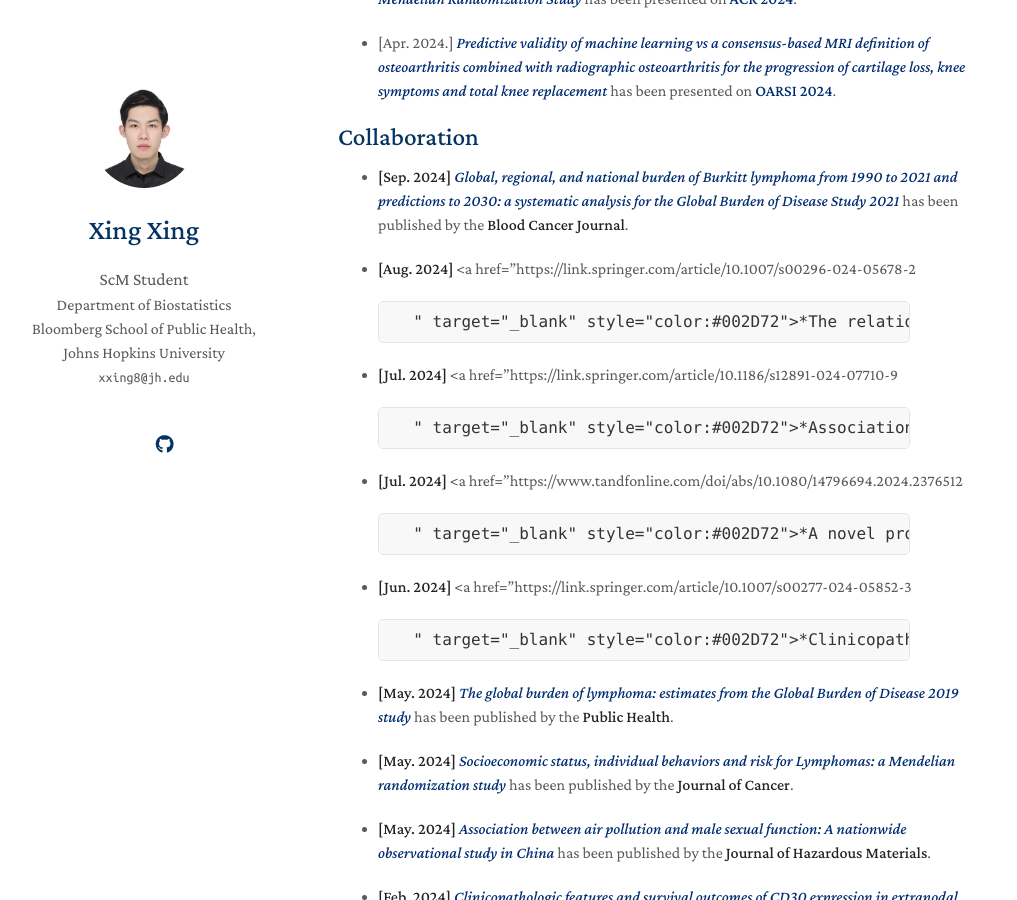
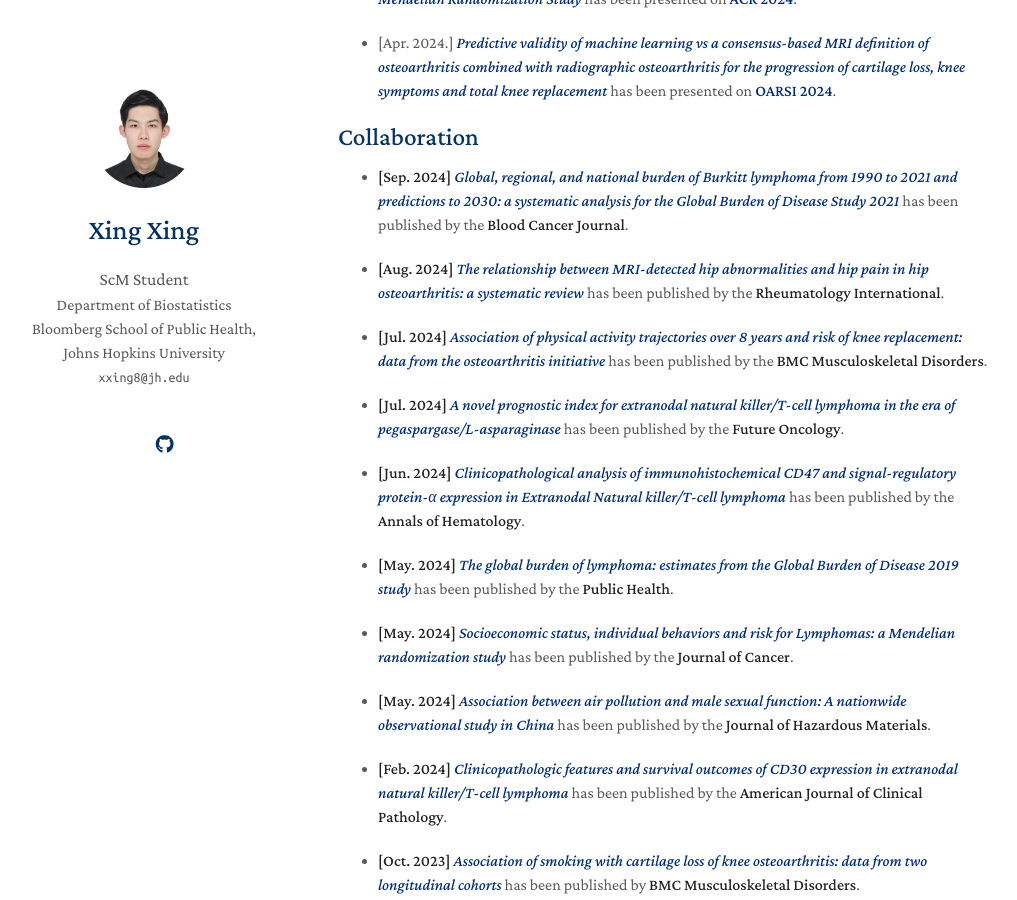
Before and after one commit to KevinXing3/kevinXing3.github.io, a Jekyll site: the page built from index.md, in a window 1280 px wide and 900 px high, scrolled down 1380 px. Shown: the whole window, without its empty margins (132-1149 px from the left). Built offline with Jekyll 4.4.1, drawn with Linux system fonts in a browser that asks for light colours; nearby versions of some CDN libraries; a style sheet for code colours, icons or effects is not loaded; our own code applies the rules of GitHub Pages for plain Markdown files.

Commit message:
Update index.md

```diff
--- a/index.md
+++ b/index.md
@@ -28,29 +28,13 @@ Outside of academia, I’m a dead hard fan of Juventus and Park Hyatt.
 ## Collaboration
 - **[Sep. 2024]** <a href="https://www.nature.com/articles/s41408-024-01138-z" target="_blank" style="color:#002D72">*Global, regional, and national burden of Burkitt lymphoma from 1990 to 2021 and predictions to 2030: a systematic analysis for the Global Burden of Disease Study 2021*</a> has been published by the **Blood Cancer Journal**.
 
-- **[Aug. 2024]** <a href="https://link.springer.com/article/10.1007/s00296-024-05678-2
+- **[Aug. 2024]** <a href="https://link.springer.com/article/10.1007/s00296-024-05678-2" target="_blank" style="color:#002D72">*The relationship between MRI-detected hip abnormalities and hip pain in hip osteoarthritis: a systematic review*</a> has been published by the **Rheumatology International**.
 
+- **[Jul. 2024]** <a href="https://link.springer.com/article/10.1186/s12891-024-07710-9" target="_blank" style="color:#002D72">*Association of physical activity trajectories over 8 years and risk of knee replacement: data from the osteoarthritis initiative*</a> has been published by the **BMC Musculoskeletal Disorders**.
 
+- **[Jul. 2024]** <a href="https://www.tandfonline.com/doi/abs/10.1080/14796694.2024.2376512" target="_blank" style="color:#002D72">*A novel prognostic index for extranodal natural killer/T-cell lymphoma in the era of pegaspargase/L-asparaginase*</a> has been published by the **Future Oncology**.
 
-        " target="_blank" style="color:#002D72">*The relationship between MRI-detected hip abnormalities and hip pain in hip osteoarthritis: a systematic review*</a> has been published by the **Rheumatology International**.
-
-- **[Jul. 2024]** <a href="https://link.springer.com/article/10.1186/s12891-024-07710-9
-
-
-
-        " target="_blank" style="color:#002D72">*Association of physical activity trajectories over 8 years and risk of knee replacement: data from the osteoarthritis initiative*</a> has been published by the **BMC Musculoskeletal Disorders**.
-
-- **[Jul. 2024]** <a href="https://www.tandfonline.com/doi/abs/10.1080/14796694.2024.2376512
-
-
-
-        " target="_blank" style="color:#002D72">*A novel prognostic index for extranodal natural killer/T-cell lymphoma in the era of pegaspargase/L-asparaginase*</a> has been published by the **Future Oncology**.
-
-- **[Jun. 2024]** <a href="https://link.springer.com/article/10.1007/s00277-024-05852-3
-
-
-
-        " target="_blank" style="color:#002D72">*Clinicopathological analysis of immunohistochemical CD47 and signal-regulatory protein-α expression in Extranodal Natural killer/T-cell lymphoma*</a> has been published by the **Annals of Hematology**.
+- **[Jun. 2024]** <a href="https://link.springer.com/article/10.1007/s00277-024-05852-3" target="_blank" style="color:#002D72">*Clinicopathological analysis of immunohistochemical CD47 and signal-regulatory protein-α expression in Extranodal Natural killer/T-cell lymphoma*</a> has been published by the **Annals of Hematology**.
 
 - **[May. 2024]** <a href="https://www.sciencedirect.com/science/article/abs/pii/S0033350623004535" target="_blank" style="color:#002D72">*The global burden of lymphoma: estimates from the Global Burden of Disease 2019 study*</a> has been published by the **Public Health**.
 
```
